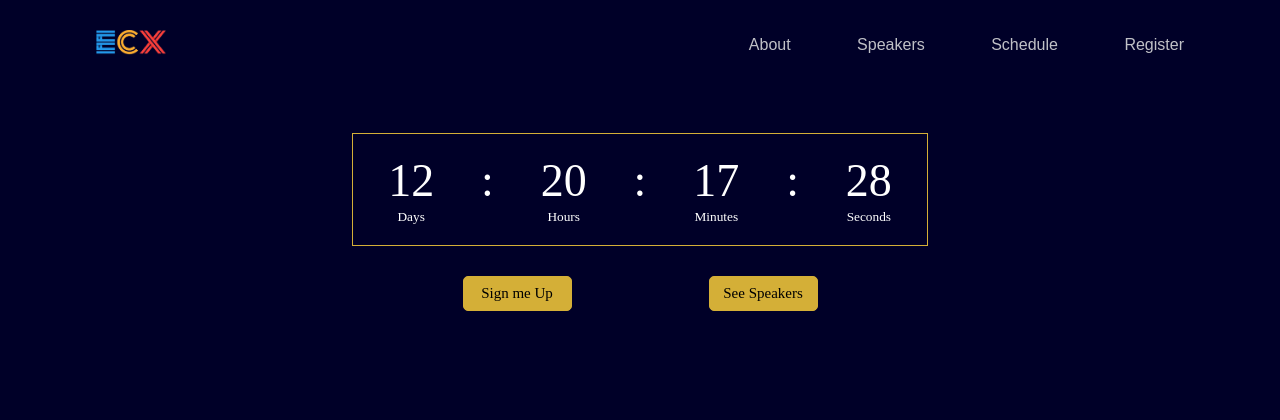
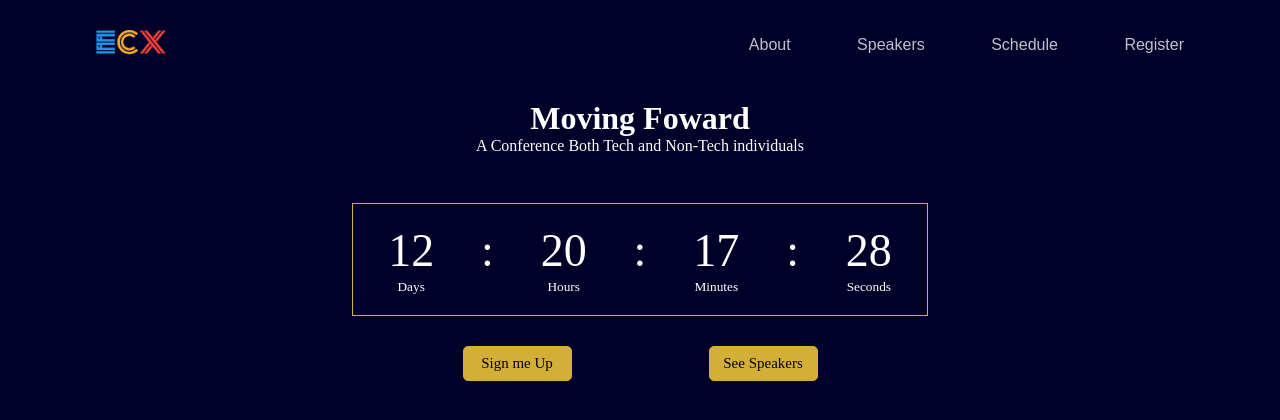
Before and after one commit to ECX-Unilag/mbele, a React (Create React App) app: page / in a window 1280 px wide. Shown: the top 420 px of the page. Built offline with nearby package versions, Linux system fonts and the light colour scheme.

Commit message:
Update hero.css

```diff
--- a/src/components/styles/hero.css
+++ b/src/components/styles/hero.css
@@ -1,4 +1,3 @@
-
 
 .Hero{
     margin: 0 auto;
@@ -7,7 +6,7 @@
     align-items: center;
     justify-content: center;
     width: 100%;
-    padding-top: 30px;
+    padding-top: 100px;
     font-family: Isidora;
     color: white;
     background: #000028;
```
